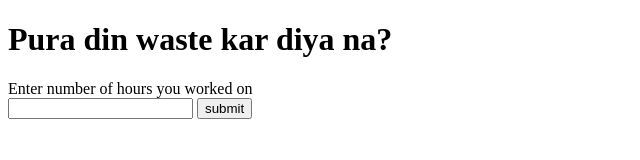
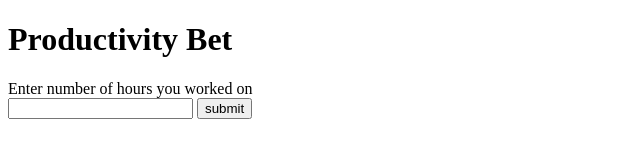
Before and after one commit to nikhil3000/productivity, a plain HTML site: page index.html in a window 1280 px wide. Shown: the whole page, without its empty margins (0-640 px from the left). Drawn offline with nearby package versions, Linux system fonts and the light colour scheme.

Commit message:
Update index.html

```diff
--- a/index.html
+++ b/index.html
@@ -6,7 +6,7 @@
 	<script type="text/javascript" src="./script.js"></script>
 </head>
 <body>
-	<h1>Pura din waste kar diya na?</h1>
+	<h1>Productivity Bet</h1>
 	<form id="form" action="#">
 		Enter number of hours you worked on <span id="date"></span><br>
 		<input type="number" name="hours" id="hours">
```
